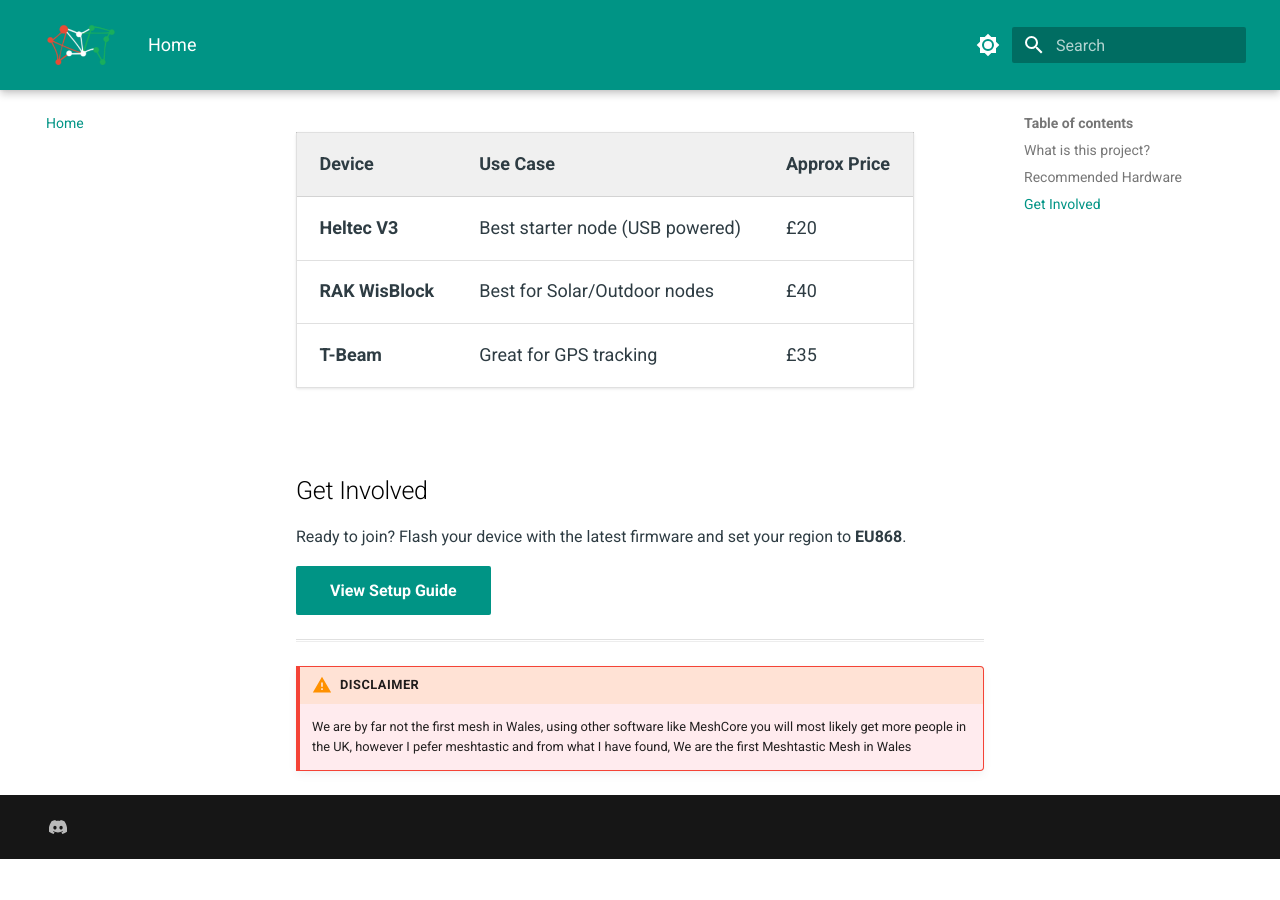
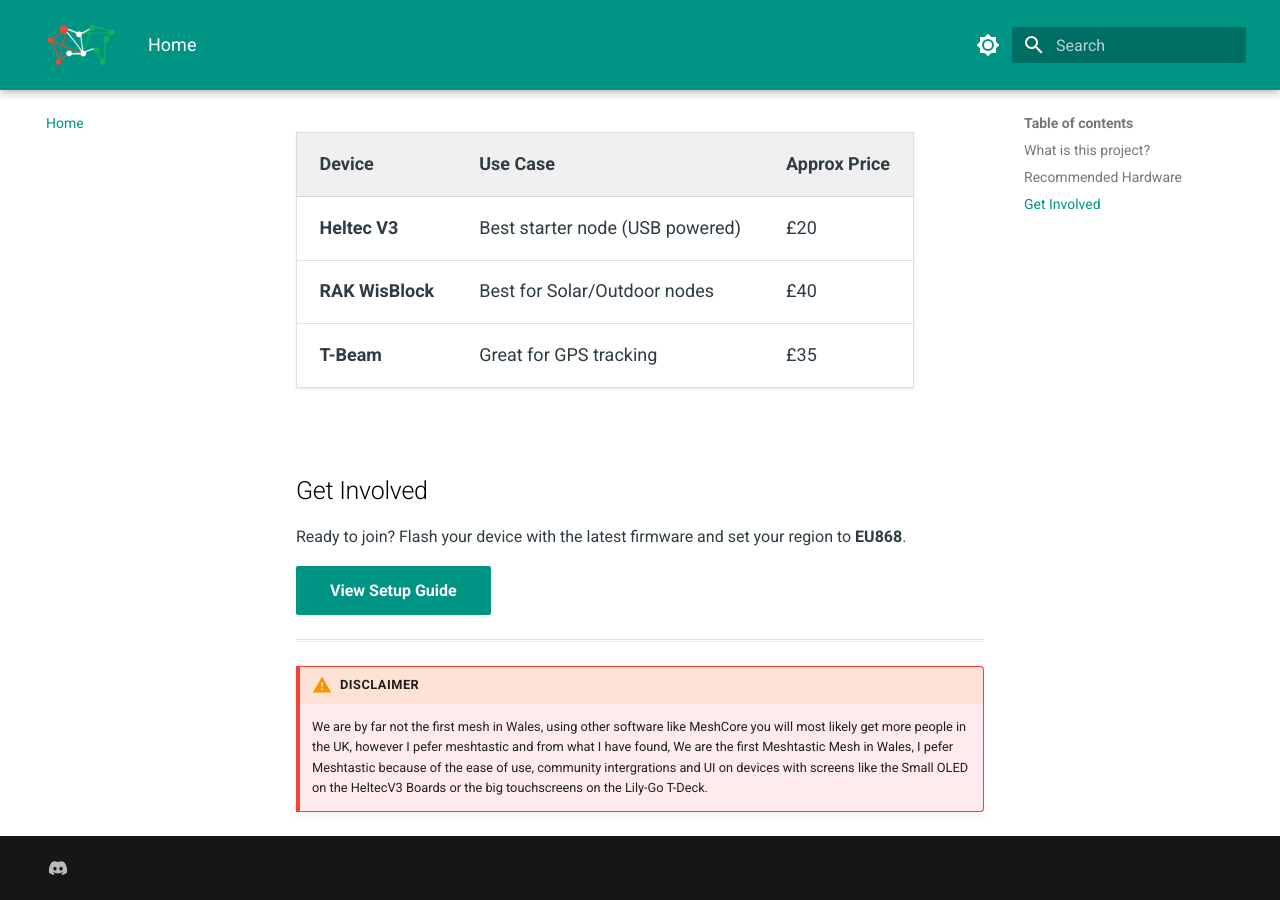
Before and after one commit to dayerdev/nwm-www, an MkDocs documentation site: the page built from docs/index.md, in a window 1280 px wide and 900 px high, scrolled down 1042 px. Built offline with MkDocs 1.6.1 and Material for MkDocs 9.7.7, drawn with Linux system fonts in a browser that asks for light colours; before the commit the page ends 1901 px from its top, so only the background shows below that.

Commit message:
Update disclaimer in documentation
Expanded disclaimer to include reasons for preferring Meshtastic.

```diff
--- a/docs/index.md
+++ b/docs/index.md
@@ -32,4 +32,4 @@
 ---
 
 !!! warning "Disclaimer"
-    We are by far not the first mesh in Wales, using other software like MeshCore you will most likely get more people in the UK, however I pefer meshtastic and from what I have found, We are the first Meshtastic Mesh in Wales
+    We are by far not the first mesh in Wales, using other software like MeshCore you will most likely get more people in the UK, however I pefer meshtastic and from what I have found, We are the first Meshtastic Mesh in Wales, I pefer Meshtastic because of the ease of use, community intergrations and UI on devices with screens like the Small OLED on the HeltecV3 Boards or the big touchscreens on the Lily-Go T-Deck.
```
